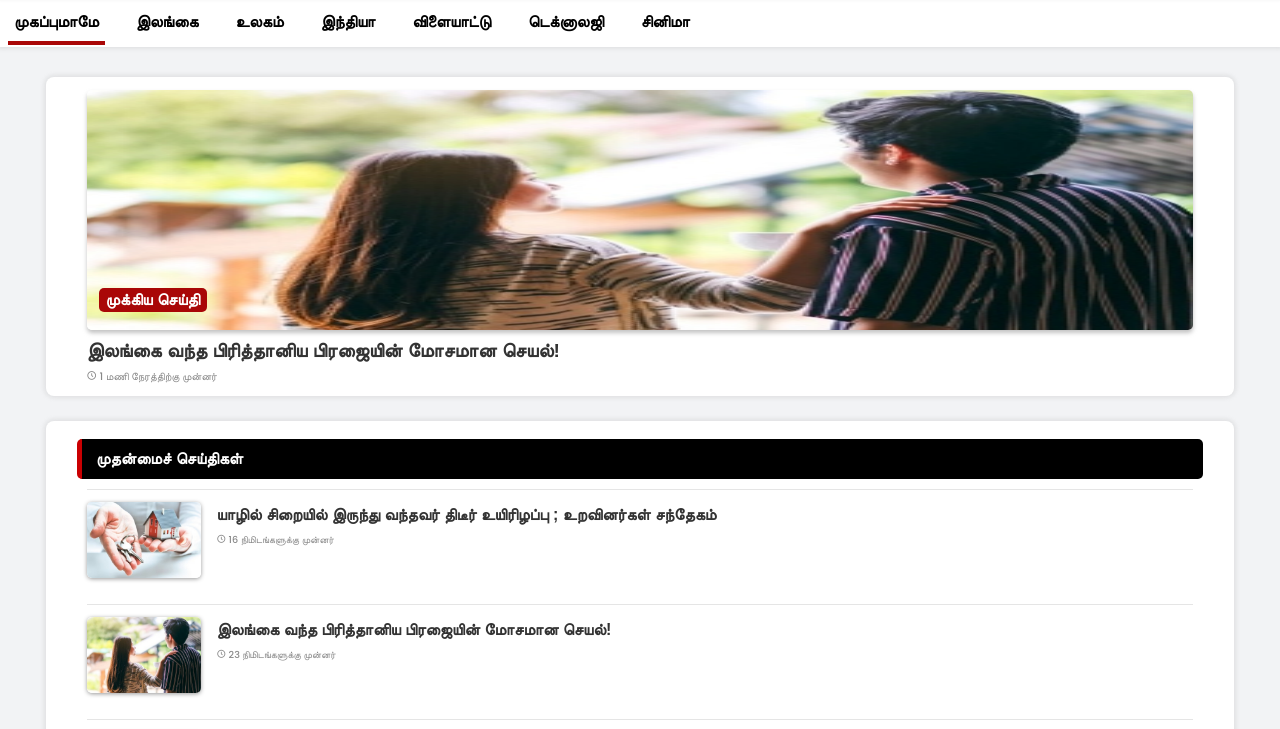
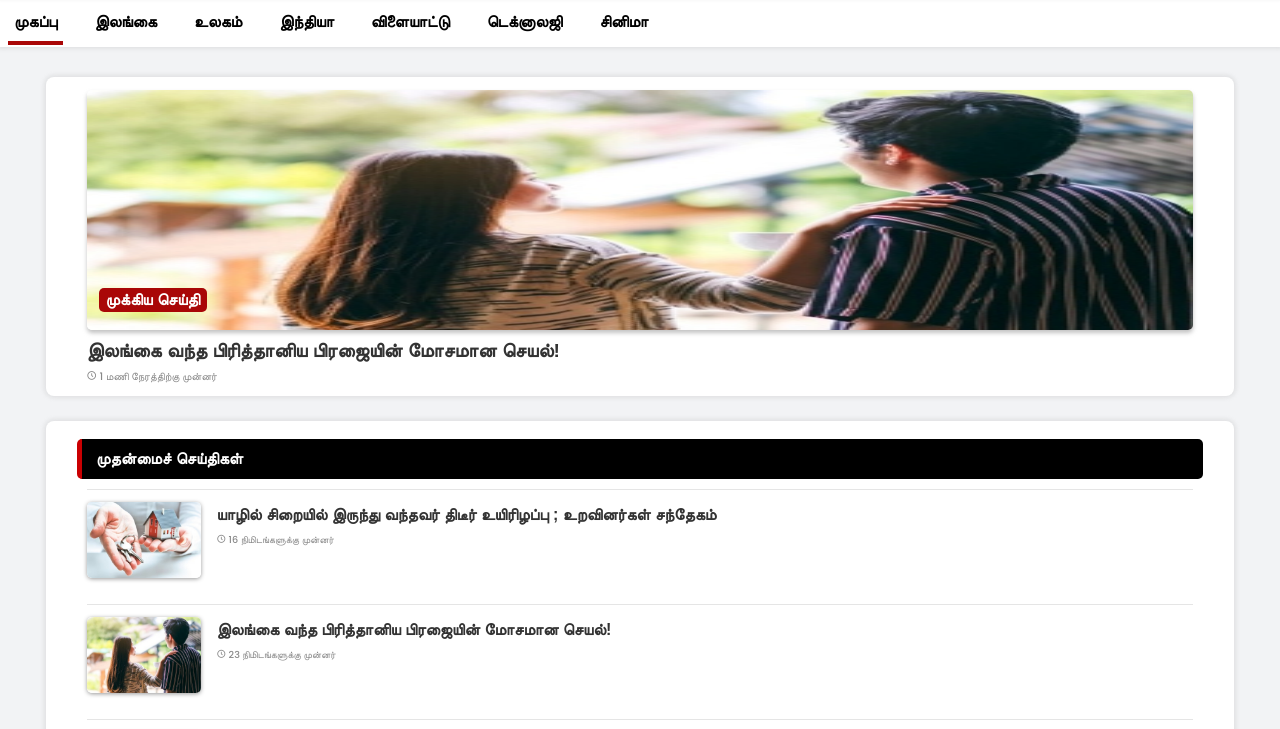
Before and after one commit to Controluser/ceylon_voice, a plain HTML site: page index.html in a window 1280 px wide. Shown: the part 59-788 px from the top of the page. Drawn offline with nearby package versions, Linux system fonts and the light colour scheme; a web font is replaced by a local one.

Commit message:
update index.html

```diff
--- a/index.html
+++ b/index.html
@@ -36,7 +36,7 @@
   <div class="nav-bar">
     <div class="transparent-box"></div>
     <nav>
-      <li><a href="index.html" class="active">முகப்புமாமே</a></li>
+      <li><a href="index.html" class="active">முகப்பு</a></li>
       <li><a href="single-page.html">இலங்கை</a></li>
       <li><a href="#">உலகம்</a></li>
       <li><a href="#">இந்தியா</a></li>
```
